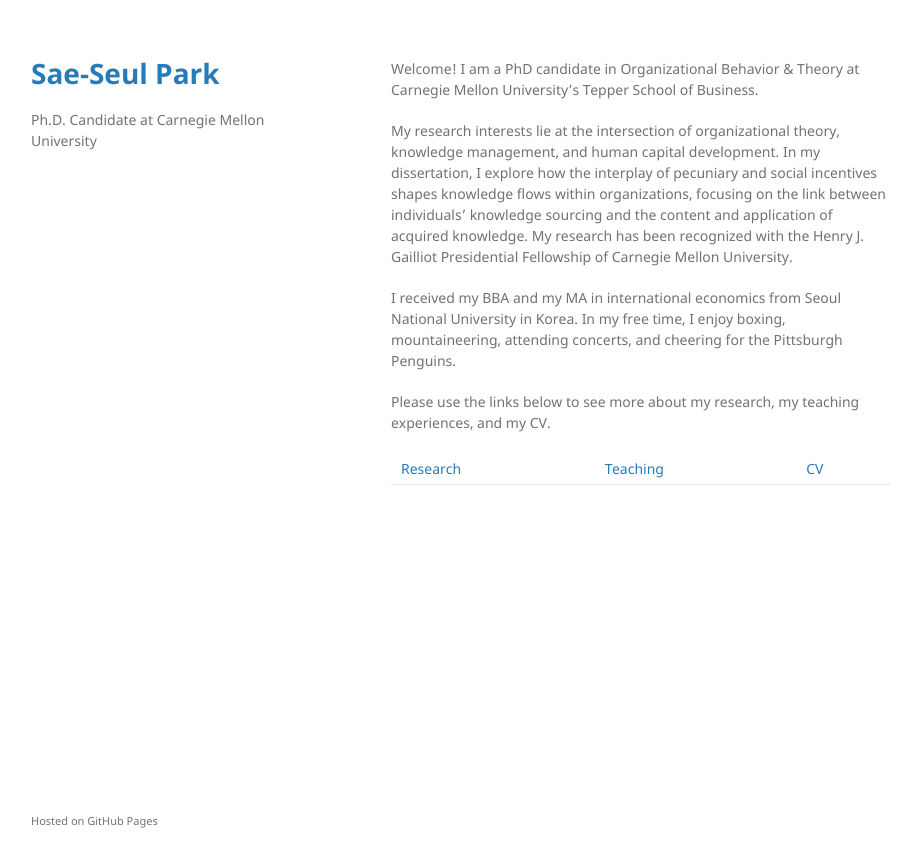
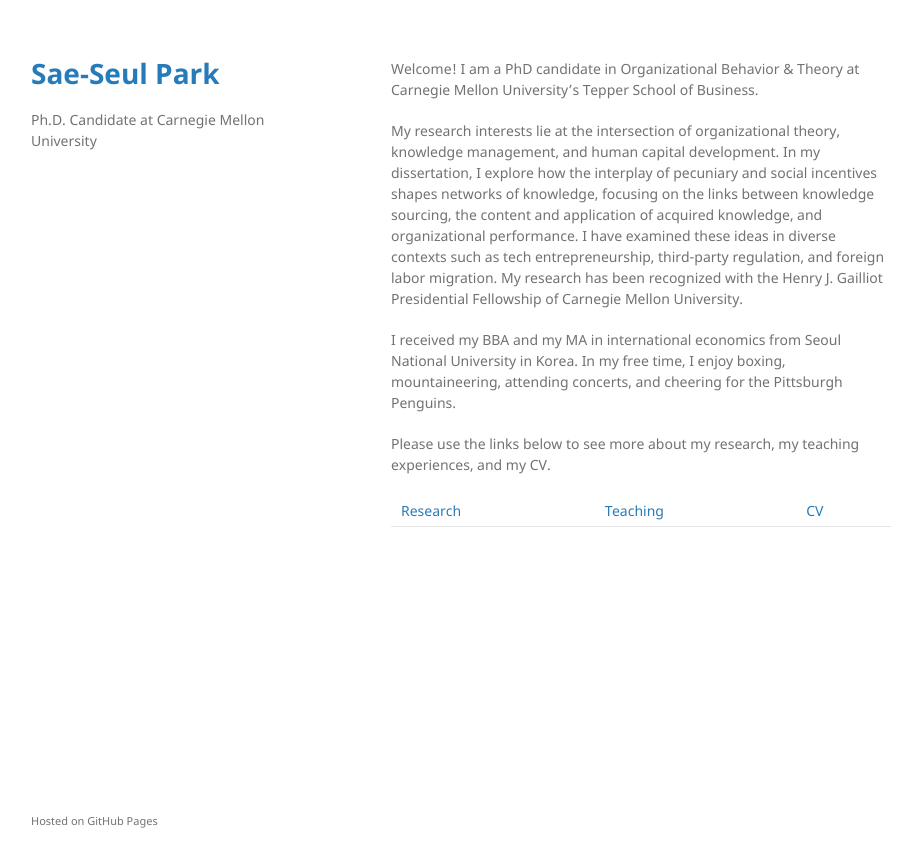
Before and after one commit to saepark/saepark.github.io, a Jekyll site: the page built from index.md, in a window 1280 px wide. Shown: the top 867 px of the page, without its empty margins (179-1095 px from the left). Built offline with Jekyll 4.4.1, drawn with Linux system fonts in a browser that asks for light colours; our own code applies the rules of GitHub Pages for plain Markdown files.

Commit message:
Update index.md

```diff
--- a/index.md
+++ b/index.md
@@ -1,6 +1,6 @@
 Welcome! I am a PhD candidate in Organizational Behavior & Theory at Carnegie Mellon University's Tepper School of Business.
 
-My research interests lie at the intersection of organizational theory, knowledge management, and human capital development. In my dissertation, I explore how the interplay of pecuniary and social incentives shapes knowledge flows within organizations, focusing on the link between individuals' knowledge sourcing and the content and application of acquired knowledge. My research has been recognized with the Henry J. Gailliot Presidential Fellowship of Carnegie Mellon University.
+My research interests lie at the intersection of organizational theory, knowledge management, and human capital development. In my dissertation, I explore how the interplay of pecuniary and social incentives shapes networks of knowledge, focusing on the links between knowledge sourcing, the content and application of acquired knowledge, and organizational performance. I have examined these ideas in diverse contexts such as tech entrepreneurship, third-party regulation, and foreign labor migration. My research has been recognized with the Henry J. Gailliot Presidential Fellowship of Carnegie Mellon University.
 
 I received my BBA and my MA in international economics from Seoul National University in Korea. In my free time, I enjoy boxing, mountaineering, attending concerts, and cheering for the Pittsburgh Penguins.
 
```
